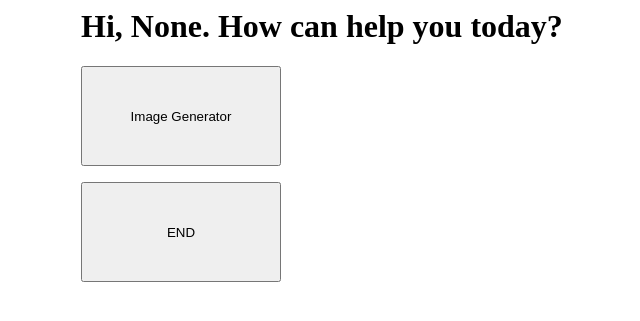
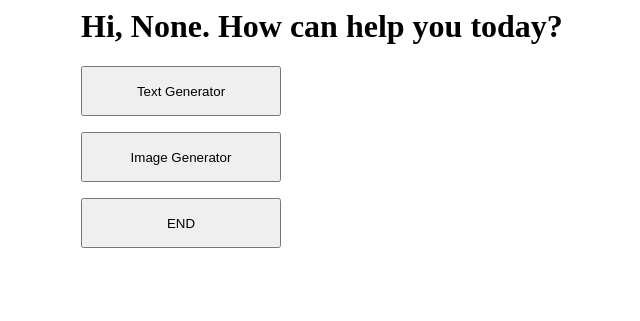
Before and after one commit to ark-zed/rpa-19Feb2024, a Flask app: page /main in a window 1280 px wide. Shown: the top 321 px of the page, without its empty margins (243-883 px from the left). Run offline with Flask 3, Linux system fonts and the light colour scheme.

Commit message:
Update main.html

```diff
--- a/templates/main.html
+++ b/templates/main.html
@@ -1,16 +1,19 @@
 <style>
-    .container{width:100%;margin:auto}
-    @media (min-width:600px) {.container{width: 80%;}}
-    @media (min-width:768px) {.container{width: 60%;}}
-    @media (min-width:1024px) {.container{width: 50%;}}
+  .container{width:100%;margin:auto}
+  @media (min-width:600px) {.container{width: 80%;}}
+  @media (min-width:768px) {.container{width: 60%;}}
+  @media (min-width:1024px) {.container{width: 50%;}}
 </style>
 
 <div class="container">
 <h1>Hi, {{r}}. How can help you today?</h1>
+<form action="/text_gpt" method="post">
+  <input type = "submit" value="Text Generator" style="width:200px;height:50px;">
+</form>
 <form action="/image_gpt" method="post">
-    <input type = "submit" value="Image Generator" style="width:200px;height:100px;">
+  <input type = "submit" value="Image Generator" style="width:200px;height:50px;">
 </form>
 <form action="/end" method="post">
-    <input type = "submit" value="END" style="width:200px;height:100px;">
+  <input type = "submit" value="END" style="width:200px;height:50px;">
 </form>
 </div>
```
